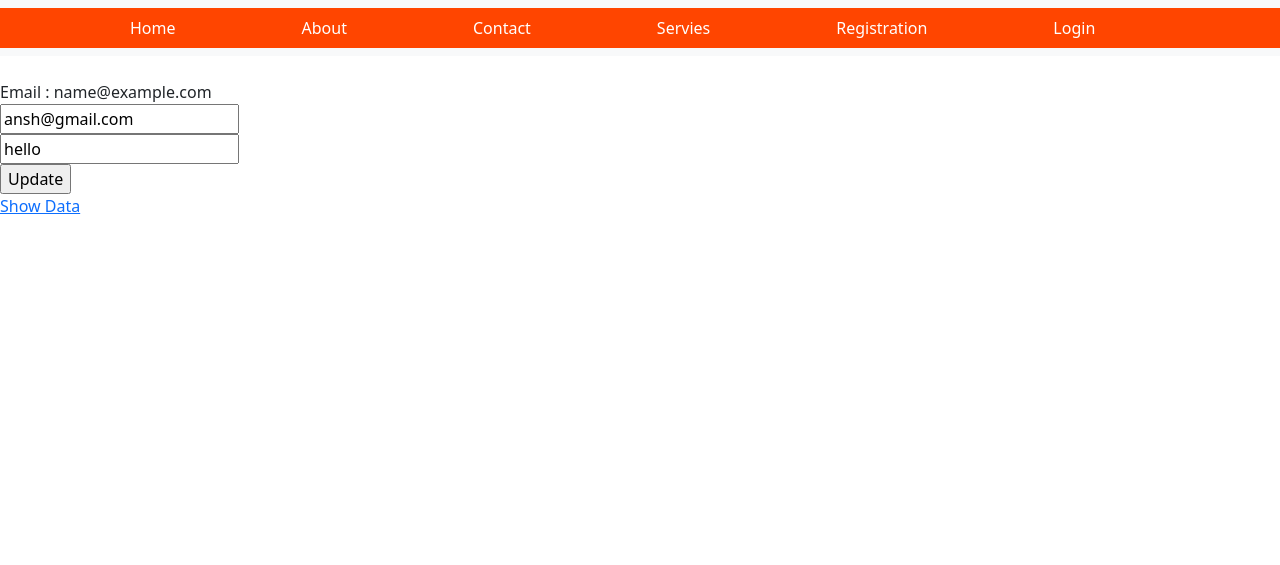
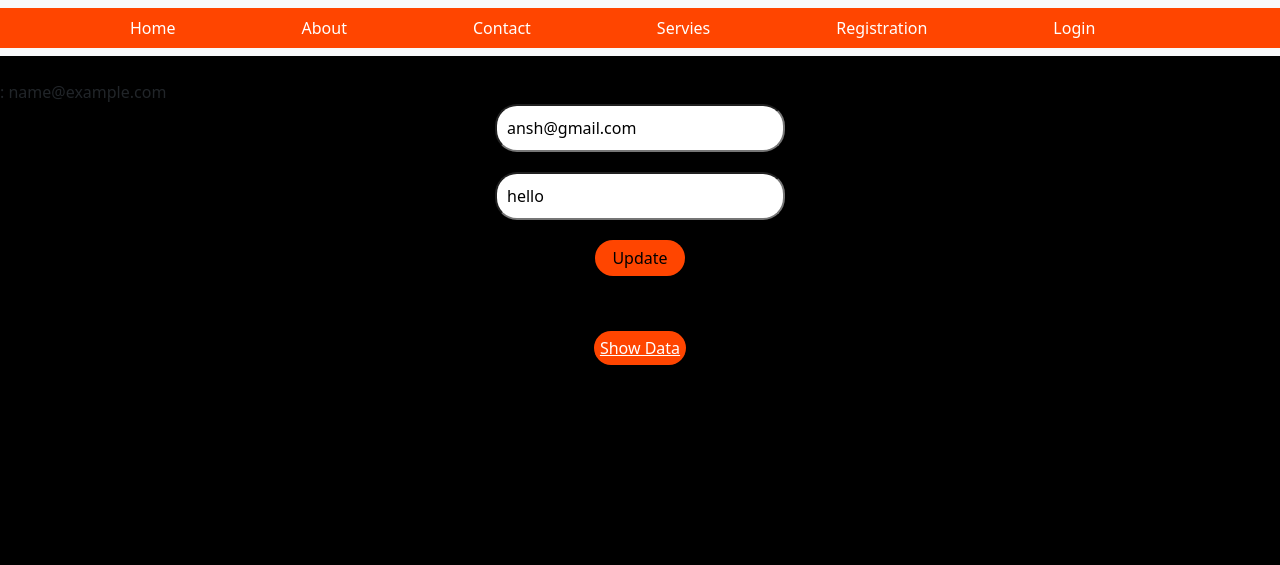
Before and after one commit to Ayushparmar7999/crud_project, a Django app: page /edit/5 in a window 1280 px wide. Shown: the top 565 px of the page. Run offline with Django 5.2, Linux system fonts and the light colour scheme; the visitor is signed in with stand-in values (Sample User, id 1); data comes from the database, SQL or seed files in the repository; both versions use the stored data as it was after the commit.

Commit message:
designing

```diff
--- a/project/app/static/style.css
+++ b/project/app/static/style.css
@@ -1,7 +1,11 @@
+*{
+    margin-top: 0px;
+    padding: 0px;
+
+}
 body{
     background-color: black;
-    margin-top: 0px;
-    padding: 0px;
+
 }
 .loginform{
     margin-top: 11%;
@@ -39,3 +43,9 @@ body{
 .nav-item {
     margin-left: 110px;
  }
+
+.queryportion input{
+    color: white;
+    margin-top: 70px;
+
+ }
--- a/project/app/templates/app/base.html
+++ b/project/app/templates/app/base.html
@@ -43,11 +43,8 @@
           </div>
         </div>
       </nav>
-
       {% block content %}
       <h1>welcome to base page</h1>
       {% endblock %}
-
-
   </body>
 </html>
--- a/project/app/templates/app/dash.html
+++ b/project/app/templates/app/dash.html
@@ -2,25 +2,9 @@
 {% load static %}
 {% block content %}
 
-     <!-- Firstname : {{user.fname}}
     <br>
-    Lastname : {{user.lname}} -->
-    <br>
-    Email : {{user.email}}
-    <!-- <br>
-    Contact : {{user.contact}}
-    <br>
-    Password : {{user.password}}
-    <br>
-    City : {{user.city}}  -->
+     : {{user.email}}
 
-<!-- <div style="background-color: pink;">
-<h1>First_Name :{{fname}}</h1>
-<h1>last_Name :{{lname}}</h1>
-<h1>Email :{{Email}}</h1>
-<h1>Contact :{{contact}}</h1>
-<h1>City :{{city}}</h1>
-</div> -->
 <!DOCTYPE html>
 <html lang="en">
 <head>
@@ -28,38 +12,46 @@
   <meta name="viewport" content="width=device-width, initial-scale=1.0">
   <link href="https://cdn.jsdelivr.net/npm/bootstrap@5.0.2/dist/css/bootstrap.min.css" rel="stylesheet" integrity="sha384-EVSTQN3/azprG1Anm3QDgpJLIm9Nao0Yz1ztcQTwFspd3yD65VohhpuuCOmLASjC" crossorigin="anonymous">
   <title>Document</title>
+  <link rel="stylesheet" href="{% static 'style.css' %}">
+
   </head>
 <body>
+  <!-- <center class="queryportion"> -->
+ <center>
   {% if key2 %}
-  <form action="{% url 'update' pk=key2.id %}" method="post">
+  <form   action="{% url 'update' pk=key2.id %}" method="post">
     {% csrf_token %}
     <div>
-      <input type="text"name="email"  readonly value={{key2.email}}>
+      <input style="margin-bottom: 20px; border-radius: 22px;width: 290px; padding: 10px;" type="text"name="email"  readonly value={{key2.email}}>
     </div>
     <div>
-      <input type="text"name="query" value={{key2.query}} placeholder="Enter-Query">
+      <input  style="margin-bottom: 20px; border-radius: 22px;width: 290px; padding: 10px;" type="text"name="query" value={{key2.query}} placeholder="Enter-Query">
     </div>
     <div>
-      <input type="submit" value="Update">
+      <input style="background-color: orangered; padding: 6px; width: 90px; border-radius: 20px; border: none; margin-bottom: 60px;"  type="submit" value="Update">
     </div>
   </form>
 
   {% else %}
-  <form action="{% url 'query' %}" method="post">
+  <center>
+  <form class="queryform" action="{% url 'query' %}" method="post">
     {% csrf_token %}
     <div>
-      <input type="text"name="email" placeholder="Enter-email" readonly value={{key.email}}>
+      <input style="margin-bottom: 20px; border-radius: 22px;width: 290px; padding: 10px;" type="text"name="email" placeholder="Enter-email" readonly value={{key.email}}>
     </div>
     <div>
-      <input type="text"name="query" placeholder="Enter-Query">
+      <input style="margin-bottom: 20px; border-radius: 22px;width: 290px; padding: 10px;" type="text"name="query" placeholder="Enter-Query">
     </div>
     <div>
-      <input type="submit"value="Query">
+      <input style="background-color: orangered; padding: 6px; width: 90px; border-radius: 20px; border: none;" type="submit"value="Query">
     </div>
   </form>
+
   {% endif %}
-<a href="{% url 'showdata' pk=key.email %}">Show Data</a>
-
+<a style="background-color: orangered; padding: 6px; width: 90px; border-radius: 20px; border: none; color: white;"   href="{% url 'showdata' pk=key.email %}">Show Data</a>
+</center>
+</center>
+<!-- </center> -->
 </body>
 </html>
 
--- a/project/app/urls.py
+++ b/project/app/urls.py
@@ -9,18 +9,14 @@ urlpatterns = [
    path('services/',services,name='services'),
    path('register/',register,name='register'),
    path('login/',login,name='login'),
-
    path('savedata/',savedata,name='savedata'),
    path('logindata/',logindata,name='logindata'),
    path("query/",query,name="query"),
    path('showdata/<str:pk>',showdata,name='showdata'),
-
    path('delete/<int:pk>',delete,name='delete'),
    path('edit/<int:pk>',edit,name='edit'),
    path('update/<int:pk>',update,name='update'),
    path('search/<str:pk>',search,name='search')
 
 
-
-
 ]
```
Also changed, not shown: project/app/templates/app/showdata.html (+5 -4 lines), project/app/views.py (+1 -8 lines), project/db.sqlite3.
